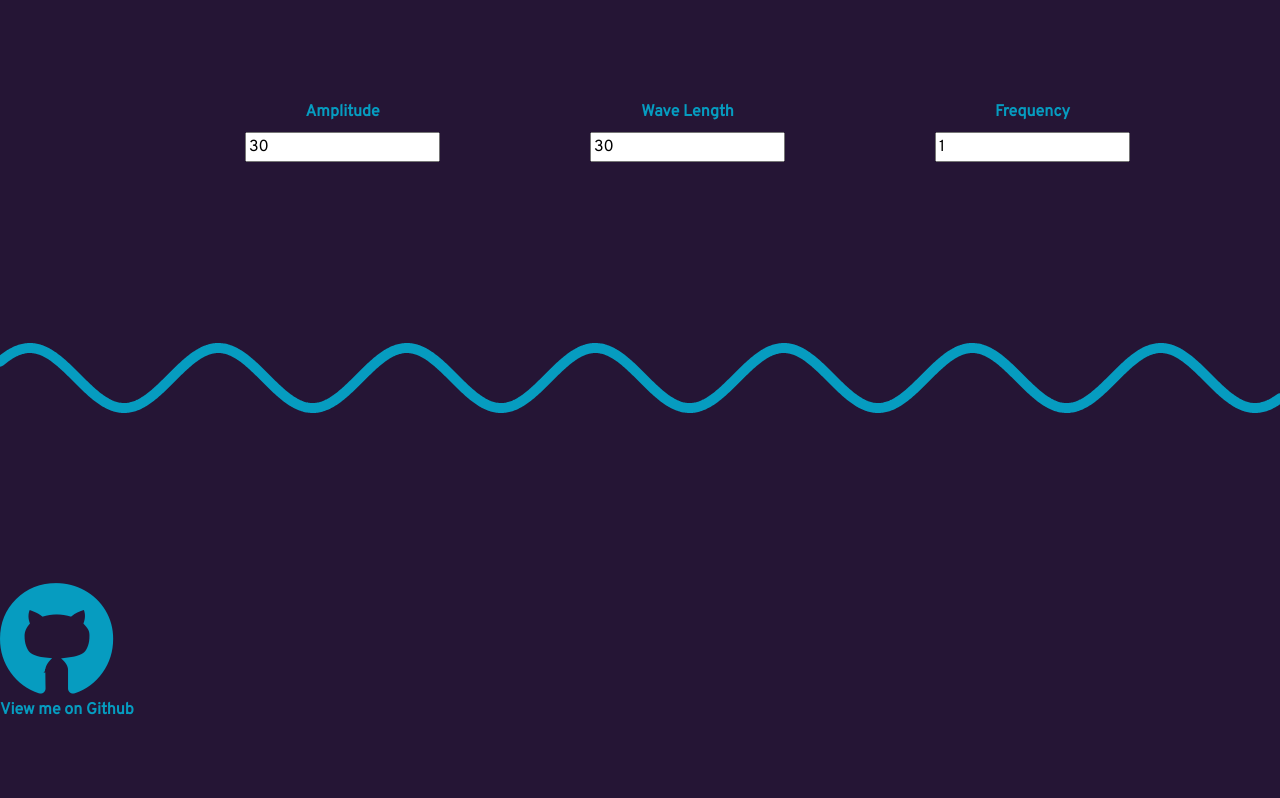
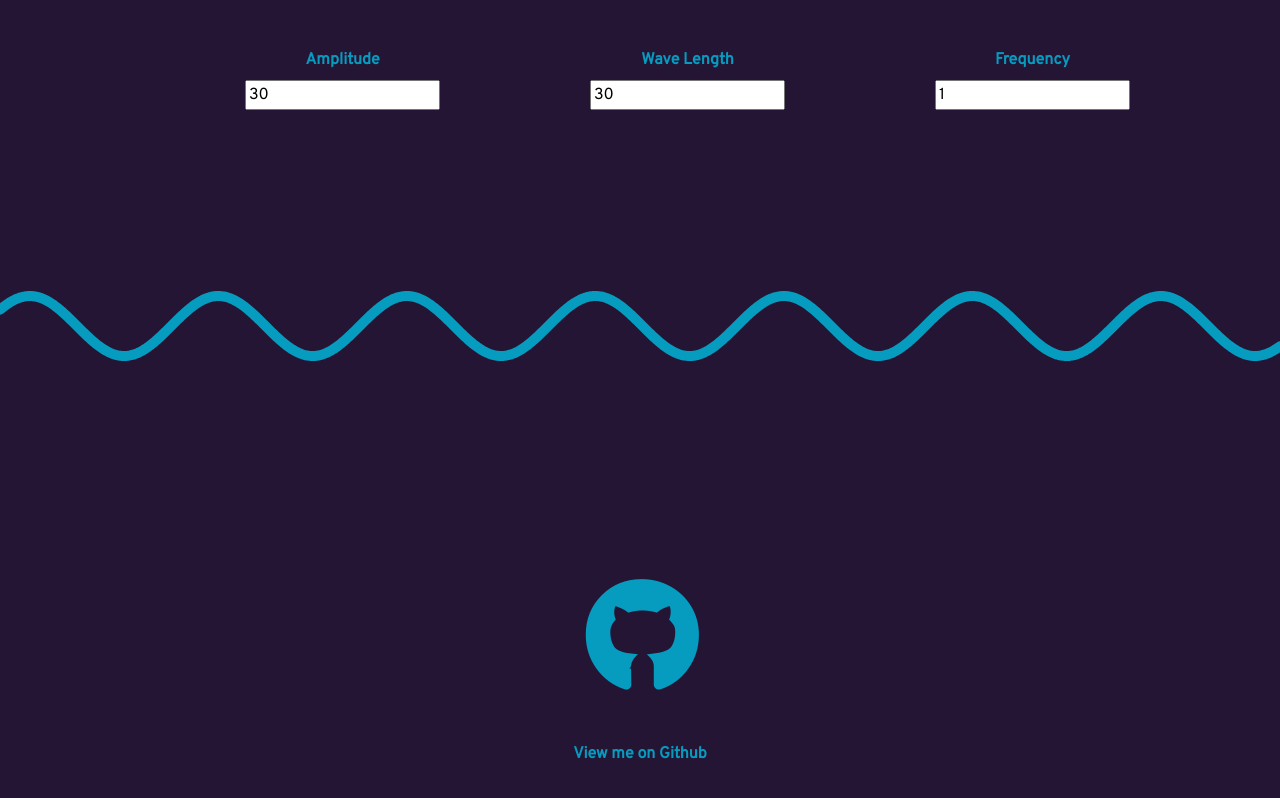
Before and after one commit to hcallaway/mic-coding-exercise, a plain HTML site: page index.html in a window 1280 px wide. Drawn offline with nearby package versions, Linux system fonts and the light colour scheme.

Commit message:
add alignment for github link

```diff
--- a/main.css
+++ b/main.css
@@ -5,9 +5,15 @@ body {
     color: #069CC0;
     font-family: 'Overpass', sans-serif;
     margin: 0;
-    overflow: hidden;
+    overflow: auto;
     font-weight: bold;
 }
+
+p, footer {
+    text-align: center;
+    margin-top: 3em;
+}
+
 
 .settings {
     display: flex;
@@ -15,7 +21,7 @@ body {
     flex-direction: row;
     width: 100%;
     margin: 0 auto;
-    margin-top: 100px;
+    margin-top: 3em;
 }
 
 .setting {
```
